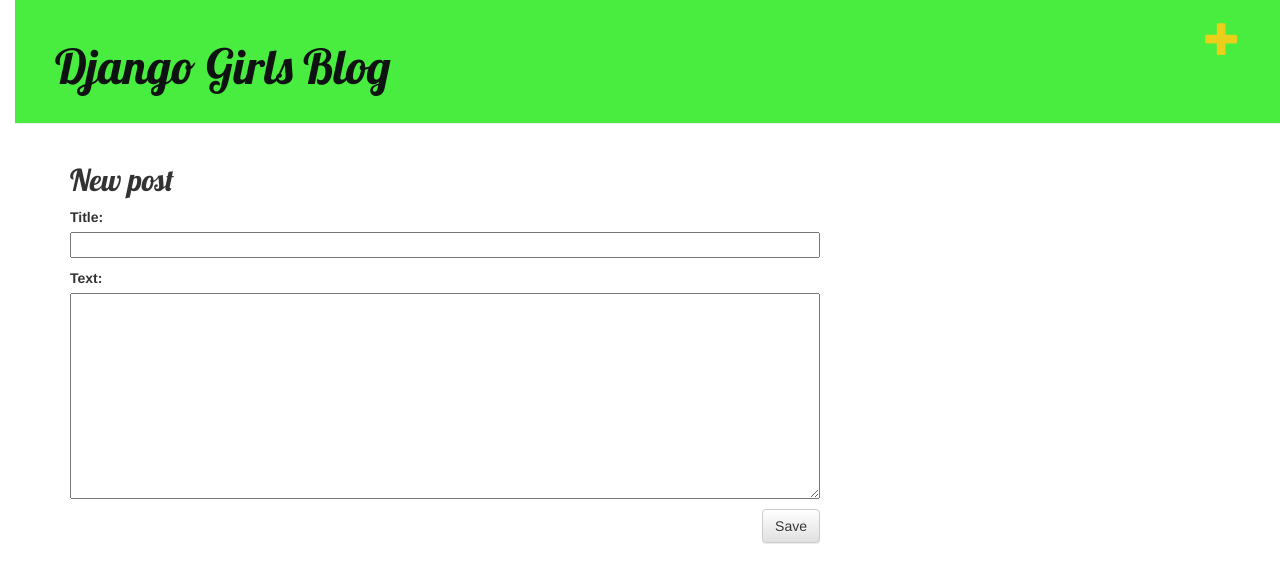
After one commit to Apisamai/Lab_3SB04, a Django app: page /post/new/ in a window 1280 px wide. The commit adds this page. Shown: the top 583 px of the page. Run offline with Django 3.2, Linux system fonts and the light colour scheme; the visitor is signed in with stand-in values (Sample User, id 1); some libraries are stand-ins or nearby versions.

Commit message:
Added views to create/edit blog post inside the site.

```diff
--- /dev/null
+++ b/blog/forms.py
@@ -0,0 +1,9 @@
+from django import forms
+
+from .models import Post
+
+class PostForm(forms.ModelForm):
+
+    class Meta:
+        model = Post
+        fields = ('title', 'text',)
--- a/blog/static/css/blog.css
+++ b/blog/static/css/blog.css
@@ -2,17 +2,17 @@ body {
     padding-left: 15px;
 }
 h1 a, h2 a {
-    color: #C25100;
+    color: #eb0240;
     font-family: 'Lobster';
 }
 .page-header {
-    background-color: #C25100;
+    background-color: #49ed40;
     margin-top: 0;
     padding: 20px 20px 20px 40px;
 }
 
 .page-header h1, .page-header h1 a, .page-header h1 a:visited, .page-header h1 a:active {
-    color: #ffffff;
+    color: #0e1210;
     font-size: 36pt;
     text-decoration: none;
 }
@@ -26,7 +26,7 @@ h1, h2, h3, h4 {
 }
 
 .date {
-    color: #828282;
+    color: #eb0240;
 }
 
 .save {
@@ -38,7 +38,7 @@ h1, h2, h3, h4 {
 }
 
 .top-menu, .top-menu:hover, .top-menu:visited {
-    color: #ffffff;
+    color: #ebcf1a;
     float: right;
     font-size: 26pt;
     margin-right: 20px;
@@ -49,5 +49,5 @@ h1, h2, h3, h4 {
 }
 
 .post h2 a, .post h2 a:visited {
-    color: #000000;
+    color: #db4db8;
 }
--- a/blog/templates/blog/base.html
+++ b/blog/templates/blog/base.html
@@ -9,16 +9,18 @@
     </head>
     <body>
         <div class="page-header">
+            {% if user.is_authenticated %}
+                <a href="{% url 'post_new' %}" class="top-menu"><span class="glyphicon glyphicon-plus"></span></a>
+            {% endif %}
             <h1><a href="/">Django Girls Blog</a></h1>
         </div>
-
         <div class="content container">
-        <div class="row">
-            <div class="col-md-8">
-            {% block content %}
-            {% endblock %}
+            <div class="row">
+                <div class="col-md-8">
+                    {% block content %}
+                    {% endblock %}
+                </div>
             </div>
         </div>
-    </div>
     </body>
 </html>
--- a/blog/templates/blog/post_detail.html
+++ b/blog/templates/blog/post_detail.html
@@ -7,6 +7,9 @@
                 {{ post.published_date }}
             </div>
         {% endif %}
+        {% if user.is_authenticated %}
+             <a class="btn btn-default" href="{% url 'post_edit' pk=post.pk %}"><span class="glyphicon glyphicon-pencil"></span></a>
+        {% endif %}
         <h2>{{ post.title }}</h2>
         <p>{{ post.text|linebreaksbr }}</p>
     </div>
--- /dev/null
+++ b/blog/templates/blog/post_edit.html
@@ -0,0 +1,9 @@
+{% extends 'blog/base.html' %}
+
+{% block content %}
+    <h2>New post</h2>
+    <form method="POST" class="post-form">{% csrf_token %}
+        {{ form.as_p }}
+        <button type="submit" class="save btn btn-default">Save</button>
+    </form>
+{% endblock %}
--- a/blog/urls.py
+++ b/blog/urls.py
@@ -1,7 +1,10 @@
 from django.urls import path
 from . import views
+
 
 urlpatterns = [
     path('', views.post_list, name='post_list'),
     path('post/<int:pk>/', views.post_detail, name='post_detail'),
+    path('post/new/', views.post_new, name='post_new'),
+
 ]
--- a/blog/views.py
+++ b/blog/views.py
@@ -1,6 +1,11 @@
-from django.shortcuts import render
+from django.shortcuts import render, get_object_or_404
 from django.utils import timezone
 from .models import Post
+from .forms import PostForm
+from django.shortcuts import redirect
+
+
+
 
 def post_list(request):
     posts = Post.objects.filter(published_date__lte=timezone.now()).order_by('published_date')
@@ -9,3 +14,30 @@ def post_list(request):
 def post_detail(request, pk):
     post = get_object_or_404(Post, pk=pk)
     return render(request, 'blog/post_detail.html', {'post': post})
+
+def post_new(request):
+    if request.method == "POST":
+        form = PostForm(request.POST)
+        if form.is_valid():
+            post = form.save(commit=False)
+            post.author = request.user
+            post.published_date = timezone.now()
+            post.save()
+            return redirect('post_detail', pk=post.pk)
+    else:
+        form = PostForm()
+    return render(request, 'blog/post_edit.html', {'form': form})
+
+def post_edit(request, pk):
+    post = get_object_or_404(Post, pk=pk)
+    if request.method == "POST":
+        form = PostForm(request.POST, instance=post)
+        if form.is_valid():
+            post = form.save(commit=False)
+            post.author = request.user
+            post.published_date = timezone.now()
+            post.save()
+            return redirect('post_detail', pk=post.pk)
+    else:
+        form = PostForm(instance=post)
+    return render(request, 'blog/post_edit.html', {'form': form})
```
